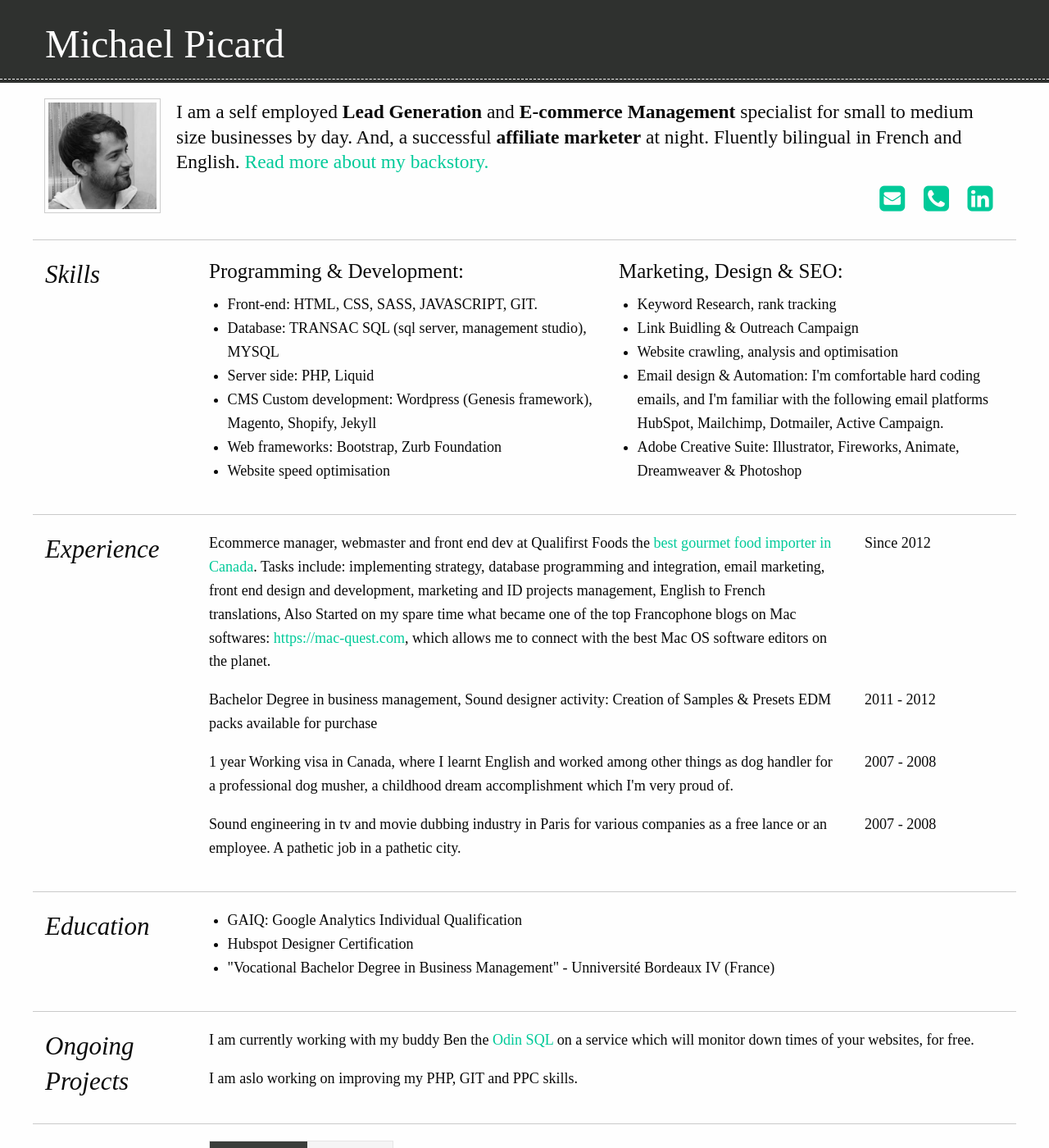
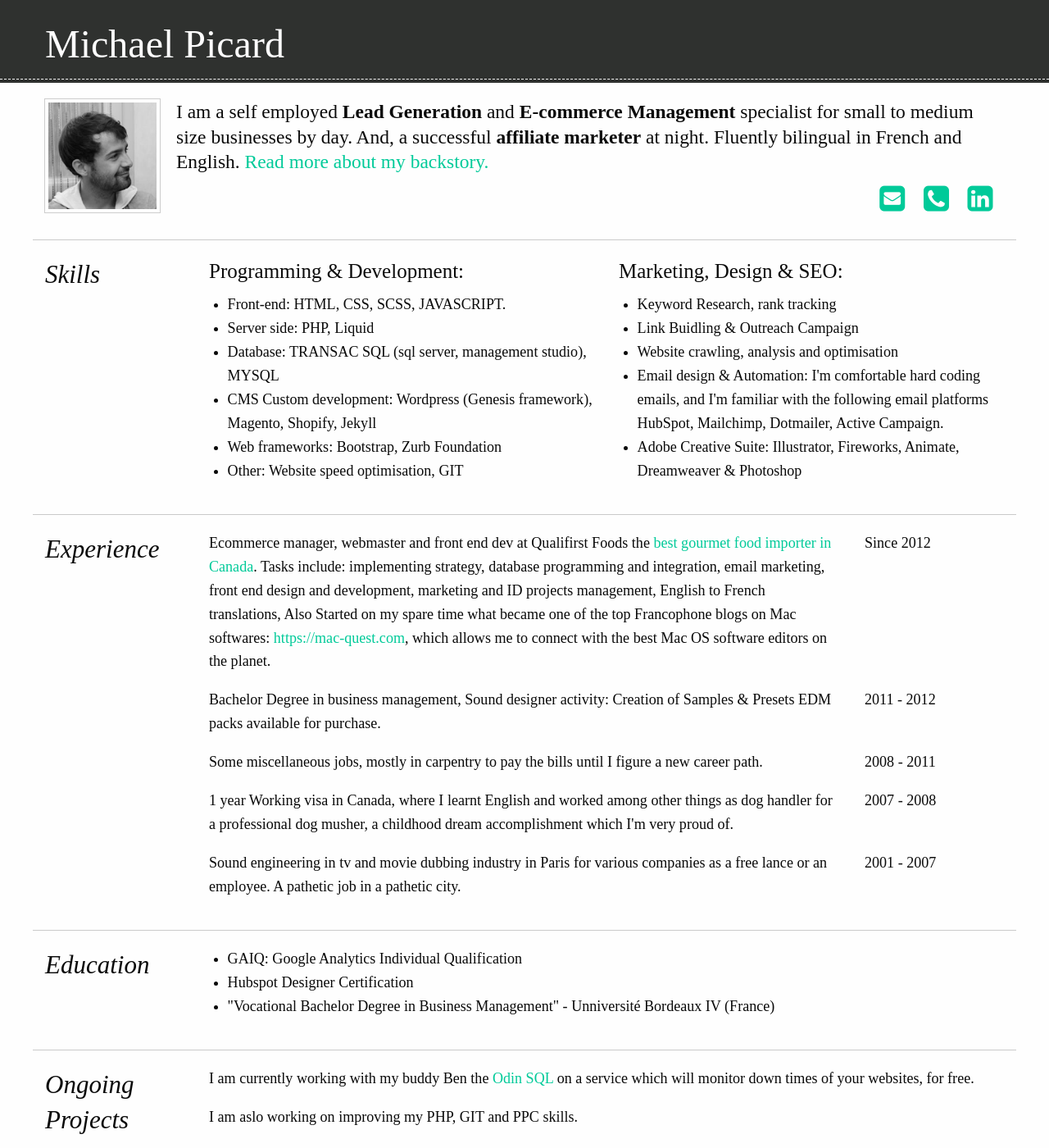
Before and after one commit to michael-picard/resume, a Jekyll site: the page built from index.html, in a window 1280 px wide and 1400 px high. Shown: the whole window at 82% size. Built offline with Jekyll 4.4.1, drawn with Linux system fonts in a browser that asks for light colours.

Commit message:
adding content

```diff
--- a/index.html
+++ b/index.html
@@ -21,21 +21,21 @@ title: Michael Picard | Ecommerce Management Specialist
             <div class="medium-5 columns">
                 <h4><!--i class="fa fa-code"></i--> Programming & Development:</h4>
                 <ul>
-                    <li>Front-end: HTML, CSS, SASS, JAVASCRIPT, GIT.</li>
+                    <li>Front-end: HTML, CSS, SCSS, JAVASCRIPT.</li>
+                    <li>Server side: PHP, Liquid</li>
                     <li>Database: TRANSAC SQL (sql server, management studio), MYSQL</li>
-                    <li>Server side: PHP, Liquid</li>
                     <li>CMS Custom development: Wordpress (Genesis framework), Magento, Shopify, Jekyll</li>
                     <li>Web frameworks: Bootstrap, Zurb Foundation</li>
-                    <li>Website speed optimisation</li>
+                    <li>Other: Website speed optimisation, GIT</li>
                 </ul>
             </div>
             <div class="medium-5 columns">
                 <h4><!--i class="fa fa-bullhorn"></i--> Marketing, Design &amp; SEO:</h4>
                 <ul>
                     <li>Keyword Research, rank tracking</li>
-                    <li>Link Buidling & Outreach Campaign</li>
+                    <li>Link Buidling &amp; Outreach Campaign</li>
                     <li>Website crawling, analysis and optimisation</li>
-                    <li>Email design & Automation: I'm comfortable hard coding emails, and I'm familiar with the following email platforms HubSpot, Mailchimp, Dotmailer, Active Campaign.</li>
+                    <li>Email design &amp; Automation: I'm comfortable hard coding emails, and I'm familiar with the following email platforms HubSpot, Mailchimp, Dotmailer, Active Campaign.</li>
                     <li>Adobe Creative Suite: Illustrator, Fireworks, Animate, Dreamweaver &amp; Photoshop</li>
                 </ul>
             </div>
@@ -58,12 +58,23 @@ title: Michael Picard | Ecommerce Management Specialist
                 <div class="clearfix"></div>
                 <div class="medium-8 medium-offset-2 columns">
                     <ul class="no-bullet">
-                        <li><span class="show-for-small-only">2011: </span>Bachelor Degree in business management, Sound designer activity: Creation of Samples & Presets EDM packs available for purchase</li>
+                        <li><span class="show-for-small-only">2011: </span>Bachelor Degree in business management, Sound designer activity: Creation of Samples &amp; Presets EDM packs available for purchase.</li>
                     </ul>
                 </div>
                 <div class="medium-2 columns hide-for-small-only">
                     <ul class="no-bullet">
                         <li>2011 - 2012</li>
+                    </ul>
+                </div>
+                <div class="clearfix"></div>
+                <div class="medium-8 medium-offset-2 columns">
+                    <ul class="no-bullet">
+                        <li><span class="show-for-small-only">2008: </span>Some miscellaneous jobs, mostly in carpentry to pay the bills until I figure a new career path.</li>
+                    </ul>
+                </div>
+                <div class="medium-2 columns hide-for-small-only">
+                    <ul class="no-bullet">
+                        <li>2008 - 2011</li>
                     </ul>
                 </div>
                 <div class="clearfix"></div>
@@ -85,7 +96,7 @@ title: Michael Picard | Ecommerce Management Specialist
                 </div>
                 <div class="medium-2 columns hide-for-small-only">
                     <ul class="no-bullet">
-                        <li>2007 - 2008</li>
+                        <li>2001 - 2007</li>
                     </ul>
                 </div>
             </div>
```
